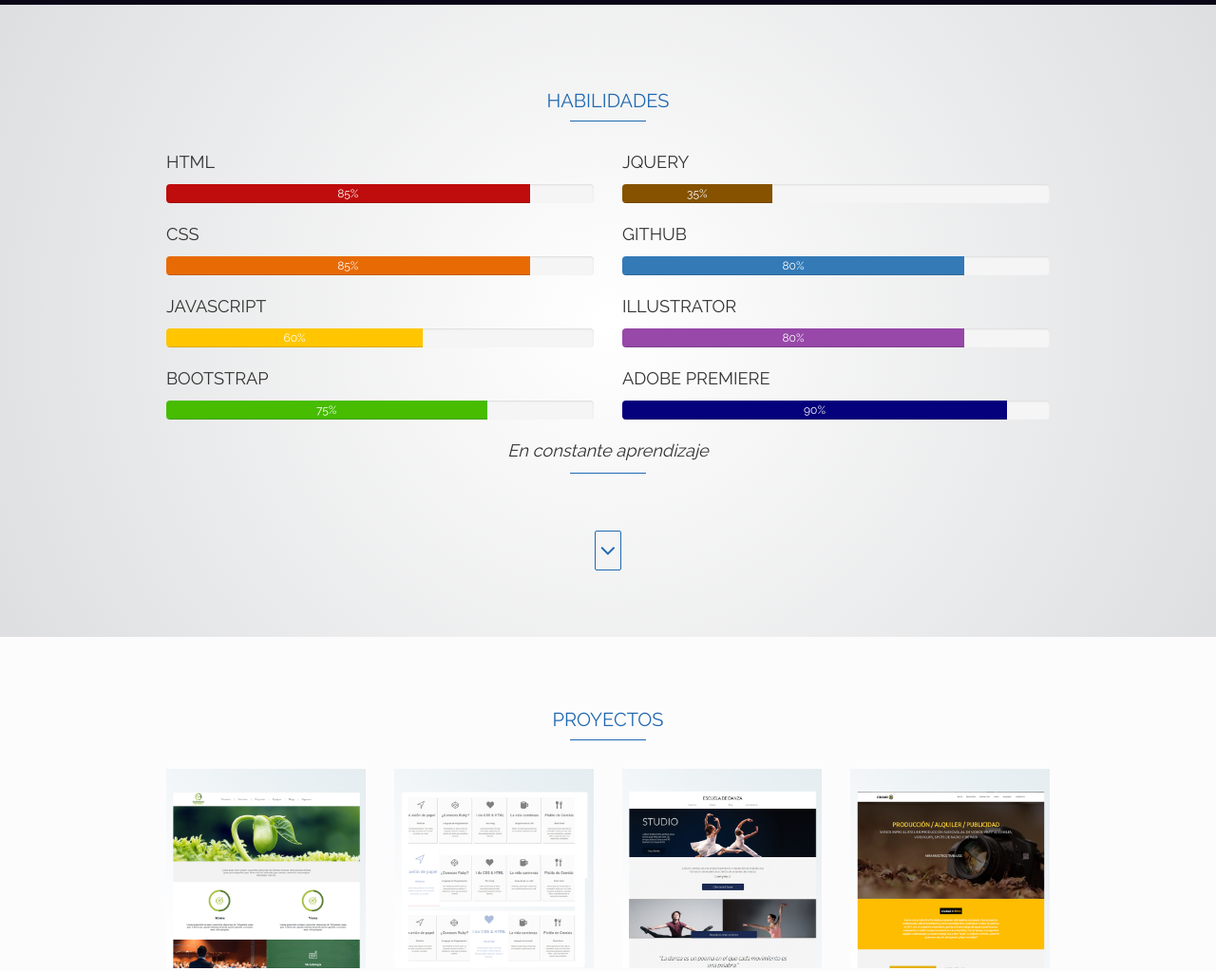
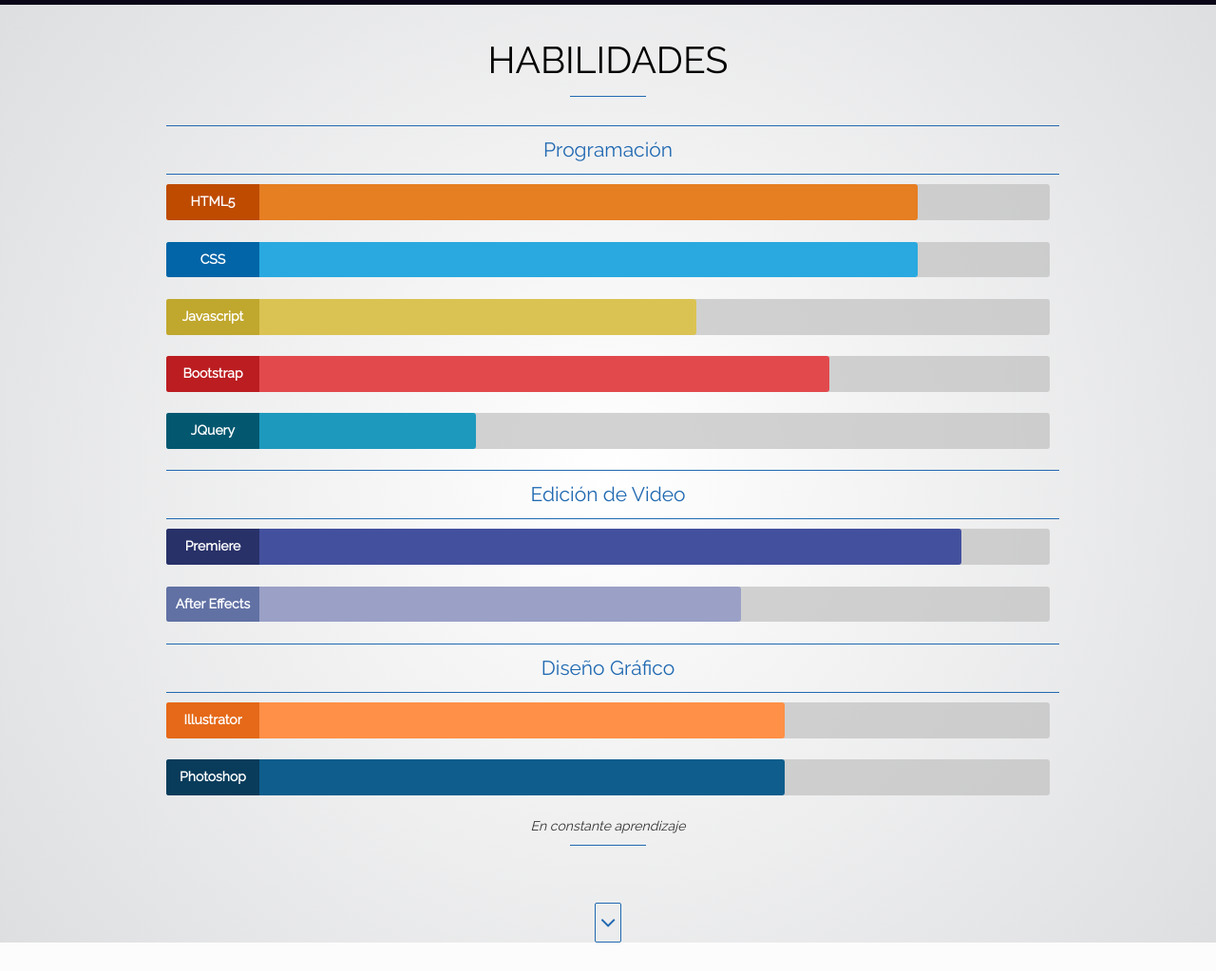
Before and after one commit to MilagrosQB/portfolio-developer, a plain HTML site: page index.html in a window 1280 px wide. Shown: the part 1460-2483 px from the top of the page at 95% size. Drawn offline with nearby package versions, Linux system fonts and the light colour scheme; a web font is replaced by a local one.

Commit message:
arreglando secciones / seccion habilidades

```diff
--- a/css/main.css
+++ b/css/main.css
@@ -46,7 +46,7 @@
     width: 60px;
     min-height: 60px;
     max-height: 100%;
-    background-color: rgb(51, 51, 51);
+    background-color: transparent;
     border-width: 0px;
     z-index: 1000;
   }
@@ -54,7 +54,6 @@
   .navbar-minimal > .navbar-toggler {
     position: relative;
     min-height: 60px;
-    border-bottom: 1px solid rgb(81, 81, 81);
     z-index: 100;
     cursor: pointer;
   }
@@ -301,7 +300,7 @@ a.down-btn span.fa.fa-angle-down {
   padding: 0% 4%;
 }
 
-#overview-video{
+/* #overview-video{
   background: url(../images/background-video.jpg);
   background-size: cover;
   background-position: center;
@@ -322,7 +321,7 @@ a.down-btn span.fa.fa-angle-down {
   text-align: center;
   margin: auto 0;
   padding: 15% 0;
-}
+} */
 
 .hover-bg .hover-text {
   height: 75%;
@@ -332,7 +331,14 @@ a.down-btn span.fa.fa-angle-down {
   background: radial-gradient(circle, rgba(255,255,255,0.9), rgba(218, 219, 221,0.9));
 }
 
-#s-skill .about-text span{
+#s-skill .title-skill{
+  color: #000000;
+  font-size: 2.8em;
+  padding-top: 5%;
+  text-transform: uppercase;
+}
+
+/* #s-skill .about-text span{
   text-align: center;
   font-size: medium;
 }
@@ -341,37 +347,110 @@ a.down-btn span.fa.fa-angle-down {
   padding: 70px 0;
   font-size: 1.3em;
 }
+ */
+
+/* Porcentaje que se muestra en cada barra */
+.contador:after{
+  content: "%";
+}
+
+/* Cada una de las barras de skills */
+
+.skill-type{
+  font-size: 1.5em;
+  text-align: center;
+  color: #2069b1;
+}
+
+.skill-type hr{
+  text-align:center;
+  width: 100%;
+  margin: 0 auto;
+  padding: 5px;
+}
+
+.skillbar {
+  position: relative;
+  display: block;
+  margin-bottom: 1.6em;
+  width: 100%;
+  background: rgba(193,193,193,0.7);
+  height: 2.7em;
+  border-radius: 3px;
+  -webkit-transition: 0.4s linear;
+  transition: 0.4s linear;
+  -webkit-transition-property: width, background-color;
+  transition-property: width, background-color;
+}
+
+.skill-name {
+  position: absolute;
+  top: 0;
+  left: 0;
+  width: 7em;
+  font-weight: bold;
+  font-size: 1em;
+  color: #ffffff;
+  background: #6adcfa;
+  border-top-left-radius: 3px;
+  border-bottom-left-radius: 3px;
+  text-align: center;
+}
+
+.skill-name span {
+  display: block;
+  background: rgba(0, 0, 0, 0.1);
+  height: 2.7em;
+  line-height: 2.7em;
+  border-top-left-radius: 3px;
+  border-bottom-left-radius: 3px;
+}
+
+.skillBarra {
+  height: 2.7em;
+  background: #6adcfa;
+  border-radius: 3px;
+}
+
+.progress{
+  background-color: rgba(193,193,193,0.7);
+}
 
 .progress-bar-color-html {
-  background-color: #bf0c0c;
+  background-color: rgb(230, 126, 34);
 }
 
 .progress-bar-color-css {
-  background-color: #e76a05;
+  background-color: rgb(41, 169, 223);
 }
 
 .progress-bar-color-javascript {
-  background-color: #ffc600;
+  background-color: rgb(218, 195, 83);
 }
 
 .progress-bar-color-bootstrap {
-  background-color: #47bc00;
+  background-color: rgb(226, 73, 77);
 }
 
 .progress-bar-color-jquery {
-  background-color: #865200;
+  background-color: rgb(29, 153, 190);
 }
 
-.progress-bar-color-github {
-  background-color: #2bb3f3;
+
+.progress-bar-color-premiere {
+  background-color: rgb(67, 80, 158);
+}
+
+.progress-bar-color-ae{
+  background-color: rgb(154, 160, 198);
 }
 
 .progress-bar-color-illustrator {
-  background-color: #9748a8;
+  background-color: rgb(255, 144, 71);
 }
 
-.progress-bar-color-premiere {
-  background-color: #05007b;
+.progress-bar-color-photoshop{
+  background-color: rgb(14, 93, 140);
 }
 
 #s-projects{
--- a/index.html
+++ b/index.html
@@ -116,89 +116,68 @@
             <div class="row text-center">
                 <div class="col-md-8 col-md-offset-2">
                     <div class="section-title">
-                        <h2>Habilidades</h2>
+                        <p class="title-skill">Habilidades</p>
                         <hr>
                     </div>
                 </div>
             </div>
             <div class="row">
-                <div class="col-md-6">
-                    <div class="info-skill">
-                        <p>HTML</p>
-                        <div class="progress">
-                          <div class = "progress-bar progress-bar-color-html" role = "progressbar"
-                          aria-valuenow = "90" aria-valuemin = "0" aria-valuemax = "100" style = "width: 85%;">
-                          <span>85%</span>
-                          </div>
-                        </div>
-                    </div>
-                    <div class="info-skill">
-                        <p>CSS</p>
-                        <div class="progress">
-                          <div class = "progress-bar progress-bar-color-css" role = "progressbar"
-                          aria-valuenow = "90" aria-valuemin = "0" aria-valuemax = "100" style = "width: 85%;">
-                          <span>85%</span>
-                          </div>
-                        </div>
-                    </div>
-                    <div class="info-skill">
-                        <p>JAVASCRIPT</p>
-                        <div class="progress">
-                          <div class = "progress-bar progress-bar-color-javascript" role = "progressbar"
-                          aria-valuenow = "60" aria-valuemin = "0" aria-valuemax = "100" style = "width: 60%;">
-                          <span>60%</span>
-                          </div>
-                        </div>
-                    </div>
-                    <div class="info-skill">
-                        <p>BOOTSTRAP</p>
-                        <div class="progress">
-                          <div class = "progress-bar progress-bar-color-bootstrap" role = "progressbar"
-                          aria-valuenow = "75" aria-valuemin = "0" aria-valuemax = "100" style = "width: 75%;">
-                          <span>75%</span>
-                          </div>
-                        </div>
-                    </div>
+              <div class="col-md-12">
+                <div class="skill-type">
+                  <hr>
+                  <p>Programación</p>
+                  <hr>
                 </div>
-                <div class="col-md-6">
-                    <div class="info-skill">
-                        <p>JQUERY</p>
-                        <div class="progress">
-                          <div class = "progress-bar progress-bar-color-jquery" role = "progressbar"
-                          aria-valuenow = "35" aria-valuemin = "0" aria-valuemax = "100" style = "width: 35%;">
-                          <span>35%</span>
-                          </div>
-                        </div>
-                    </div>
-                    <div class="info-skill">
-                        <p>GITHUB</p>
-                        <div class="progress">
-                          <div class = "progress-bar progress-bar-github" role = "progressbar"
-                          aria-valuenow = "80" aria-valuemin = "0" aria-valuemax = "100" style = "width: 80%;">
-                          <span>80%</span>
-                          </div>
-                        </div>
-                    </div>
-                    <div class="info-skill">
-                        <p>ILLUSTRATOR</p>
-                        <div class="progress">
-                          <div class = "progress-bar progress-bar-color-illustrator" role = "progressbar"
-                          aria-valuenow = "80" aria-valuemin = "0" aria-valuemax = "100" style = "width: 80%;">
-                          <span>80%</span>
-                          </div>
-                        </div>
-                    </div>
-                    <div class="info-skill">
-                        <p>ADOBE PREMIERE</p>
-                        <div class="progress">
-                          <div class = "progress-bar progress-bar-color-premiere" role = "progressbar"
-                          aria-valuenow = "90" aria-valuemin = "0" aria-valuemax = "100" style = "width: 90%;">
-                          <span>90%</span>
-                          </div>
-                        </div>
-                    </div>
+                <div class="skillbar clearfix " data-percent="85%">
+                  <div class="skill-name" style="background: #d35400;"><span>HTML5</span></div>
+                  <div class="skillBarra progress-bar-color-html" style = "width: 85%;"></div>
                 </div>
+                <div class="skillbar clearfix " data-percent="85%">
+                  <div class="skill-name" style="background: #0170BA;"><span>CSS</span></div>
+                  <div class="skillBarra progress-bar-color-css" style = "width: 85%;"></div>
+                </div>
+                <div class="skillbar clearfix " data-percent="60%">
+                  <div class="skill-name" style="background: #D6BA32;"><span>Javascript</span></div>
+                  <div class="skillBarra progress-bar-color-javascript" style = "width: 60%;"></div>
+                </div>
+                <div class="skillbar clearfix " data-percent="75%">
+                  <div class="skill-name" style="background: #D02025;"><span>Bootstrap</span></div>
+                  <div class="skillBarra progress-bar-color-bootstrap" style = "width: 75%;""></div>
+                </div>
+                <div class="skillbar clearfix " data-percent="35%">
+                  <div class="skill-name" style="background: #03627D;"><span>JQuery</span></div>
+                  <div class="skillBarra progress-bar-color-jquery" style = "width: 35%;""></div>
+                </div>
+
+              <div class="skill-type">
+                  <hr>
+                  <p>Edición de Video</p>
+                  <hr>
+              </div>
+              <div class="skillbar clearfix " data-percent="90%">
+                <div class="skill-name" style="background: #2C3674;"><span>Premiere</span></div>
+                <div class="skillBarra progress-bar-color-premiere" style = "width: 90%;"></div>
+              </div>
+              <div class="skillbar clearfix " data-percent="65%">
+                <div class="skill-name" style="background: #6C7EB7;"><span>After Effects</span></div>
+                <div class="skillBarra progress-bar-color-ae" style = "width: 65%;"></div>
+              </div>
+
+              <div class="skill-type">
+                  <hr>
+                  <p>Diseño Gráfico</p>
+                  <hr>
+              </div>
+              <div class="skillbar clearfix " data-percent="70%">
+                <div class="skill-name" style="background: #FF751B;"><span>Illustrator</span></div>
+                <div class="skillBarra progress-bar-color-illustrator" style = "width: 70%;"></div>
+              </div>
+              <div class="skillbar clearfix " data-percent="70%">
+                <div class="skill-name" style="background: #0a4365;"><span>Photoshop</span></div>
+                <div class="skillBarra progress-bar-color-photoshop" style = "width: 70%;"></div>
+              </div>
             </div>
+
             <div class="row text-center">
                 <div class="col-md-8 col-md-offset-2">
                     <div class="section-title">
```
